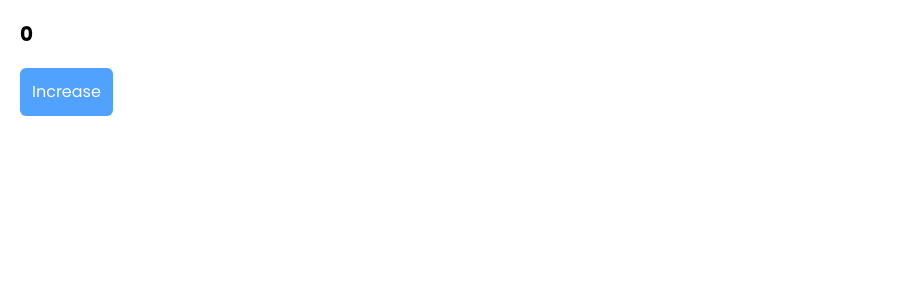
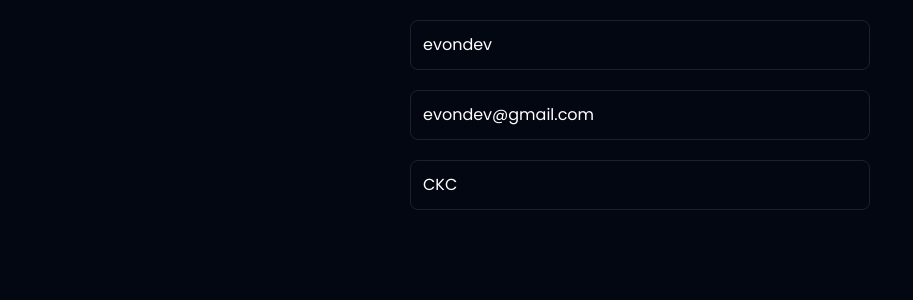
Before and after one commit to evondev/react-course-2025, a React (Vite) app: page / in a window 1280 px wide. Shown: the top 300 px of the page, without its empty margins (0-913 px from the left). Built offline with nearby package versions, Linux system fonts and the light colour scheme.

Commit message:
State Object P1

```diff
--- a/knowledge/state.md
+++ b/knowledge/state.md
@@ -62,4 +62,14 @@ setCounter((previousCounter) => previousCounter + 1);
 
 # State object
 
+- Cách cập nhật object state trong React
+- Cách sao chép các thuộc tính trong object
+- Cách cập nhật state object trong form với dynamic name
+- Cách cập nhật với object lồng nhau
+- Tìm hiểu **Immer**
+
 # State array
+
+# React reconciliation
+
+# Manage state
--- a/src/App.tsx
+++ b/src/App.tsx
@@ -1,41 +1,11 @@
-import { useState } from "react";
+import StateForm from "./components/state/state-form";
 
-const App = () => {
-  const [counter, setCounter] = useState(0);
-  const [isActive, setIsActive] = useState(false);
+export interface AppProps {}
+
+export default function App(_props: AppProps) {
   return (
-    <div className="p-5">
-      <div className="font-bold text-xl mb-5">{counter}</div>
-      <button
-        className="p-3 rounded-md bg-blue-400 text-white flex items-center justify-center"
-        onClick={() => {
-          setIsActive((prevActive) => !prevActive);
-          // setCounter((prev) => prev + 1);
-          // setCounter((prev) => prev + 1);
-          // setCounter((prev) => prev + 1);
-          // setCounter((0) => 0 + 1);
-          // setCounter((1) => 1 + 1);
-          // setCounter((2) => 2 + 1); -> 3
-          // setCounter(counter + 5);
-          // setTimeout(() => {
-          //   alert(counter);
-          // }, 3000);
-          // setCounter(5 + 5);
-          // setTimeout(() => {
-          //   alert(5);
-          // }, 3000);
-          // setCounter(0 + 5);
-          // alert(0);
-          // setCounter(5 + 5);
-          // alert(5);
-          // setCounter(10 + 5);
-          // alert(10);
-        }}
-      >
-        Increase
-      </button>
+    <div>
+      <StateForm />
     </div>
   );
-};
-
-export default App;
+}
--- /dev/null
+++ b/src/components/moving-dots.tsx
@@ -0,0 +1,28 @@
+import { useState } from "react";
+
+export interface MovingDotsProps {}
+
+export default function MovingDots(_props: MovingDotsProps) {
+  const [position, setPosition] = useState({
+    x: 0,
+    y: 0,
+  });
+  return (
+    <div
+      className="w-full h-screen"
+      onMouseMove={(event) => {
+        setPosition({
+          x: event.clientX,
+          y: event.clientY,
+        });
+      }}
+    >
+      <div
+        className="rounded-full bg-pink-400 size-10 absolute top-0 left-0"
+        style={{
+          transform: `translate(${position.x}px, ${position.y}px)`,
+        }}
+      ></div>
+    </div>
+  );
+}
--- /dev/null
+++ b/src/components/state/state-form.tsx
@@ -0,0 +1,74 @@
+import { useState } from "react";
+
+export interface StateFormProps {}
+
+export default function StateForm(_props: StateFormProps) {
+  const [student, setStudent] = useState({
+    fullname: "evondev",
+    email: "evondev@gmail.com",
+    school: "CKC",
+  });
+
+  console.info(" state-form.tsx:12 - StateForm - student:", student);
+
+  // const handleChangeName = (event: React.ChangeEvent<HTMLInputElement>) => {
+  //   setStudent({
+  //     ...student,
+  //     fullname: event.target.value,
+  //   });
+  // };
+  // const handleChangeEmail = (event: React.ChangeEvent<HTMLInputElement>) => {
+  //   setStudent({
+  //     ...student,
+  //     email: event.target.value,
+  //   });
+  // };
+  // const handleChangeSchool = (event: React.ChangeEvent<HTMLInputElement>) => {
+  //   setStudent({
+  //     ...student,
+  //     school: event.target.value,
+  //   });
+  // };
+
+  const handleInputChange = (event: React.ChangeEvent<HTMLInputElement>) => {
+    setStudent({
+      ...student,
+      [event.target.name]: event.target.value,
+    });
+    // const myInformation = {
+    //   name: "tuan",
+    //   myAge: 30,
+    //   "my-school": "CKC"
+    // }
+    // console.log(myInformation["my-school"])
+  };
+
+  return (
+    <div className="p-5 flex flex-col gap-5 w-[500px] mx-auto">
+      <input
+        type="text"
+        name="fullname"
+        value={student.fullname}
+        className="p-3 border border-white/10 rounded-lg"
+        placeholder="Enter name"
+        onChange={handleInputChange}
+      />
+      <input
+        type="email"
+        name="email"
+        value={student.email}
+        className="p-3 border border-white/10 rounded-lg"
+        placeholder="Enter email"
+        onChange={handleInputChange}
+      />
+      <input
+        type="text"
+        name="school"
+        value={student.school}
+        className="p-3 border border-white/10 rounded-lg"
+        placeholder="Enter school"
+        onChange={handleInputChange}
+      />
+    </div>
+  );
+}
--- a/src/index.css
+++ b/src/index.css
@@ -6,6 +6,9 @@
 }
 
 @layer base {
+  body {
+    @apply bg-gray-950 text-white;
+  }
   button {
     @apply cursor-pointer;
   }
```
